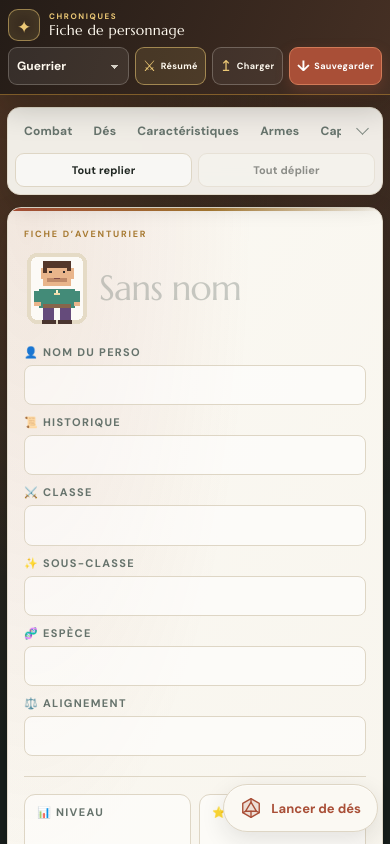
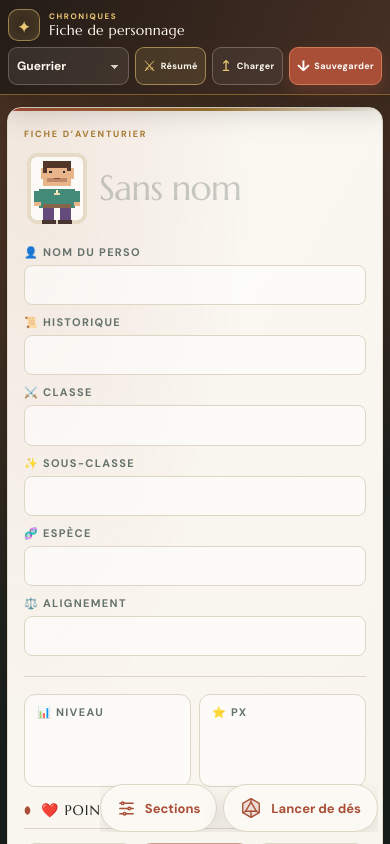
Before and after one commit to cyrilgourgouillon/fiche-perso, a React (Vite) app: page / in a window 390 px wide. Shown: the top 844 px of the page. Built offline with nearby package versions, Linux system fonts and the light colour scheme.

Commit message:
1.2.1
- Various bug fixes

```diff
--- a/src/App.jsx
+++ b/src/App.jsx
@@ -3,6 +3,7 @@ import CharacterSheet from './components/sheet/CharacterSheet.jsx';
 import CombatSummary from './components/sheet/CombatSummary.jsx';
 import DiceTray from './components/dice/DiceTray.jsx';
 import DiceFlash from './components/dice/DiceFlash.jsx';
+import SheetNav from './components/sheet/SheetNav.jsx';
 import DiceProvider from './context/DiceProvider.jsx';
 import SheetProvider from './context/SheetProvider.jsx';
 import Toolbar from './components/Toolbar.jsx';
@@ -38,7 +39,10 @@ export default function App() {
             combatSummaryOpen={showCombatSummary}
           />
           {showCombatSummary ? <CombatSummary onBack={() => setShowCombatSummary(false)} /> : <CharacterSheet />}
-          <DiceTray />
+          <div className="sheet-tools" role="group" aria-label="Outils de la fiche">
+            {!showCombatSummary && <SheetNav />}
+            <DiceTray />
+          </div>
           <DiceFlash />
           <input ref={inputRef} type="file" accept=".json" hidden onChange={importFile} />
         </main>
--- a/src/components/sheet/AvatarEditor.jsx
+++ b/src/components/sheet/AvatarEditor.jsx
@@ -47,10 +47,22 @@ const COLORS = [
   { value: 'white', label: 'Blanc', color: '#f3f1e9' },
 ];
 
-function StyleChoices({ label, field, options, selected, onChange, className = '' }) {
+function StyleChoices({ label, field, options, selected, onChange, className = '', asSelect = false }) {
   return (
     <fieldset className={`avatar-choice-group ${className}`.trim()}>
       <legend>{label}</legend>
+      {asSelect ? (
+        <select
+          className="ef avatar-style-select"
+          aria-label={label}
+          value={selected}
+          onChange={(event) => onChange(field, event.target.value)}
+        >
+          {options.map((option) => (
+            <option key={option.value} value={option.value}>{option.label}</option>
+          ))}
+        </select>
+      ) : (
         <div className="avatar-style-options">
           {options.map((option) => (
             <button
@@ -64,6 +76,7 @@ function StyleChoices({ label, field, options, selected, onChange, className = '
             </button>
           ))}
         </div>
+      )}
     </fieldset>
   );
 }
@@ -105,7 +118,7 @@ export default function AvatarEditor() {
       <div className="avatar-workshop-heading">
         <PixelAvatar data={data} />
         <div>
-          <h3>Petit héros, grande aventure</h3>
+          <h3>Petit héro, grande aventure</h3>
           <p>Compose ton aventurier en pixels.</p>
         </div>
       </div>
@@ -132,11 +145,11 @@ export default function AvatarEditor() {
 
       <div className="avatar-outfit-grid">
         <div className="avatar-outfit-card">
-          <StyleChoices label="Haut" field="avatar_shirt_style" options={SHIRT_STYLES} selected={shirtStyle} onChange={update} className="avatar-style-group" />
+          <StyleChoices label="Haut" field="avatar_shirt_style" options={SHIRT_STYLES} selected={shirtStyle} onChange={update} asSelect />
           <ColorChoices label="Couleur du haut" field="avatar_shirt_color" selected={shirtColor} onChange={update} />
         </div>
         <div className="avatar-outfit-card">
-          <StyleChoices label="Pantalon" field="avatar_trousers_style" options={TROUSER_STYLES} selected={trousersStyle} onChange={update} className="avatar-style-group" />
+          <StyleChoices label="Pantalon" field="avatar_trousers_style" options={TROUSER_STYLES} selected={trousersStyle} onChange={update} asSelect />
           <ColorChoices label="Couleur du pantalon" field="avatar_trousers_color" selected={trousersColor} onChange={update} />
         </div>
       </div>
--- a/src/components/sheet/CharacterSheet.jsx
+++ b/src/components/sheet/CharacterSheet.jsx
@@ -9,7 +9,6 @@ import NotesPanel from './NotesPanel.jsx';
 import ProficienciesPanel from './ProficienciesPanel.jsx';
 import QuestsPanel from './QuestsPanel.jsx';
 import SheetFooter from './SheetFooter.jsx';
-import SheetNav from './SheetNav.jsx';
 import SpellSlotsPanel from './SpellSlotsPanel.jsx';
 import SpellsPanel from './SpellsPanel.jsx';
 import WeaponsPanel from './WeaponsPanel.jsx';
@@ -17,7 +16,6 @@ import WeaponsPanel from './WeaponsPanel.jsx';
 export default function CharacterSheet() {
   return (
     <div className="sheet">
-      <SheetNav />
       <HeaderPanel />
       <CombatPanel />
       <AbilitiesPanel />
--- a/src/components/sheet/SheetNav.jsx
+++ b/src/components/sheet/SheetNav.jsx
@@ -20,12 +20,45 @@ export default function SheetNav() {
   const collapsedCount = FOLDABLE_SECTIONS.filter(({ id }) =>
     isFlagged(data, foldField(id)),
   ).length;
-  // narrow screens show one swipeable row of links; this opens the full list
-  const [expanded, setExpanded] = useState(false);
-  const expandLabel = expanded ? 'Réduire la liste des sections' : 'Voir toutes les sections';
+  const [open, setOpen] = useState(false);
 
   return (
-    <nav className={expanded ? 'sheet-nav expanded' : 'sheet-nav'} aria-label="Sections de la fiche">
+    <div className="sheet-nav-widget">
+      {!open ? (
+        <button
+          type="button"
+          className="sheet-tools-launcher sheet-nav-launcher"
+          aria-expanded="false"
+          onClick={() => setOpen(true)}
+        >
+          <svg className="nav-launcher-icon" viewBox="0 0 20 20" fill="none" aria-hidden="true">
+            <path d="M3 4.5h14M3 10h14M3 15.5h14" />
+            <circle cx="6" cy="4.5" r="1.4" />
+            <circle cx="13" cy="10" r="1.4" />
+            <circle cx="8" cy="15.5" r="1.4" />
+          </svg>
+          <span>Sections</span>
+        </button>
+      ) : (
+        <nav
+          className="panel sheet-nav"
+          aria-labelledby="sheet-navigation-toggle"
+        >
+          <h2 className="section-heading">
+            <button
+              type="button"
+              id="sheet-navigation-toggle"
+              className="section-title nav-panel-toggle"
+              aria-expanded="true"
+              aria-controls="sheet-navigation-content"
+              title="Masquer la navigation"
+              onClick={() => setOpen(false)}
+            >
+              Navigation
+              <span className="fold-caret" aria-hidden="true" />
+            </button>
+          </h2>
+          <div id="sheet-navigation-content">
             <div className="nav-bar">
               <ul className="nav-links">
                 {SECTIONS.map(({ id, label }) => (
@@ -36,16 +69,6 @@ export default function SheetNav() {
                   </li>
                 ))}
               </ul>
-        <button
-          type="button"
-          className="fold-button nav-more"
-          aria-expanded={expanded}
-          aria-label={expandLabel}
-          title={expandLabel}
-          onClick={() => setExpanded(!expanded)}
-        >
-          <span className="fold-caret" aria-hidden="true" />
-        </button>
             </div>
             <div className="nav-folds">
               <button
@@ -65,6 +88,9 @@ export default function SheetNav() {
                 Tout déplier
               </button>
             </div>
+          </div>
         </nav>
+      )}
+    </div>
   );
 }
--- a/src/data/sections.js
+++ b/src/data/sections.js
@@ -8,7 +8,6 @@
  */
 export const SECTIONS = [
   { id: 'combat', label: 'Combat', foldable: false },
-  { id: 'des', label: 'Dés', foldable: false },
   { id: 'caracteristiques', label: 'Caractéristiques', foldable: false },
   { id: 'armes', label: 'Armes' },
   { id: 'capacites', label: 'Capacités' },
--- a/styles/avatar.css
+++ b/styles/avatar.css
@@ -162,10 +162,16 @@
   margin-top: 7px;
 }
 
-.avatar-style-group .avatar-style-options {
-  display: grid;
-  grid-template-columns: repeat(3, minmax(0, 1fr));
-  gap: 5px;
+select.avatar-style-select {
+  width: 100%;
+  min-height: 36px;
+  margin-top: 4px;
+  padding: 6px 28px 6px 9px;
+  border: 1px solid var(--border);
+  border-radius: 7px;
+  background-color: color-mix(in srgb, var(--parch) 78%, transparent);
+  font-family: var(--ui-font);
+  font-size: 12px;
 }
 
 .avatar-style-button {
@@ -193,13 +199,14 @@
 }
 
 .avatar-outfit-card .avatar-color-group {
-  margin-top: 14px;
+  margin-top: 10px;
   padding-top: 0;
 }
 
 .avatar-color-options {
-  display: grid;
-  grid-template-columns: repeat(9, 24px);
+  display: flex;
+  flex-wrap: wrap;
+  align-items: center;
   gap: 7px;
   margin-top: 3px;
 }
@@ -207,6 +214,7 @@
 .avatar-color-button {
   width: 24px;
   height: 24px;
+  flex: 0 0 24px;
   padding: 0;
   border: 2px solid color-mix(in srgb, var(--ink) 22%, transparent);
   border-radius: 50%;
@@ -275,13 +283,13 @@
   }
 
   .avatar-color-options {
-    grid-template-columns: repeat(5, 20px);
     gap: 6px;
   }
 
   .avatar-color-button {
     width: 20px;
     height: 20px;
+    flex-basis: 20px;
   }
 
   .avatar-style-button {
@@ -309,13 +317,13 @@
   }
 
   .avatar-color-options {
-    grid-template-columns: repeat(5, 20px);
     gap: 6px;
   }
 
   .avatar-color-button {
     width: 20px;
     height: 20px;
+    flex-basis: 20px;
   }
 }
 
--- a/styles/nav.css
+++ b/styles/nav.css
@@ -25,17 +25,6 @@
   flex: 1;
   min-width: 0;
   list-style: none;
-}
-/* there is room for every link on a wide screen, so nothing to expand */
-.sheet-nav .nav-more {
-  display: none;
-}
-.sheet-nav .nav-more .fold-caret {
-  position: static;
-  margin: 0;
-}
-.sheet-nav.expanded .nav-more .fold-caret {
-  transform: rotate(180deg);
 }
 .nav-link {
   display: block;
--- a/styles/redesign.css
+++ b/styles/redesign.css
@@ -1398,8 +1398,6 @@ td .ef {
   #toolbar { padding-inline: 18px; }
   .sheet { width: min(100% - 32px, 780px); margin-top: 91px; }
   .sheet-nav { top: 78px; }
-  .nav-links { overflow-x: auto; flex-wrap: nowrap; scrollbar-width: none; }
-  .nav-links::-webkit-scrollbar { display: none; }
   .nav-link { white-space: nowrap; }
   .nav-folds .nav-fold { min-height: 34px; padding-inline: 8px; font-size: 11px; }
   .stats-row { grid-template-columns: repeat(3, minmax(0, 1fr)); }
@@ -1760,3 +1758,118 @@ td .ef {
     animation-iteration-count: 1 !important;
   }
 }
+
+/* Floating navigation and dice share one dock in the lower corner. */
+.sheet-tools {
+  position: fixed;
+  right: clamp(12px, 2vw, 24px);
+  bottom: max(12px, env(safe-area-inset-bottom));
+  z-index: 90;
+  display: flex;
+  flex-wrap: wrap-reverse;
+  align-items: end;
+  align-content: flex-end;
+  justify-content: flex-end;
+  gap: 8px;
+  width: max-content;
+  max-width: calc(100vw - 24px);
+  max-height: calc(100dvh - 24px);
+  overflow-y: auto;
+  overscroll-behavior: contain;
+}
+
+.sheet-nav-widget {
+  display: flex;
+  min-width: 0;
+  align-items: flex-end;
+}
+
+.sheet-tools .dice-widget {
+  position: static;
+  inset: auto;
+  width: auto;
+  max-width: 100%;
+  z-index: auto;
+}
+
+.sheet-tools-launcher,
+.sheet-tools .dice-launcher {
+  display: inline-flex;
+  min-height: 48px;
+  align-items: center;
+  justify-content: center;
+  gap: 9px;
+  padding: 10px 16px;
+  border: 1px solid var(--border);
+  border-radius: 999px;
+  background: var(--parch);
+  box-shadow: 0 8px 24px var(--shadow), inset 0 1px 0 rgba(255, 255, 255, 0.45);
+  color: var(--red);
+  font-family: var(--ui-font);
+  font-size: 13px;
+  font-weight: 700;
+  cursor: pointer;
+}
+
+.sheet-tools-launcher:hover,
+.sheet-tools .dice-launcher:hover {
+  border-color: var(--gold);
+  background: var(--parch-mid);
+}
+
+.sheet-tools-launcher:focus-visible,
+.sheet-tools .dice-launcher:focus-visible {
+  outline: 2px solid var(--gold);
+  outline-offset: 3px;
+}
+
+.nav-launcher-icon {
+  width: 19px;
+  height: 19px;
+  stroke: currentColor;
+  stroke-width: 1.6;
+  stroke-linecap: round;
+}
+
+.nav-launcher-icon circle { fill: var(--parch); }
+
+.sheet-tools .sheet-nav {
+  position: static;
+  top: auto;
+  z-index: auto;
+  display: flex;
+  flex-direction: column;
+  align-items: stretch;
+  gap: 0;
+  width: min(620px, calc(100vw - 24px));
+  min-height: 0;
+  max-height: min(72dvh, calc(100dvh - 100px));
+  overflow: auto;
+}
+
+.sheet-tools .sheet-nav.panel {
+  padding: clamp(17px, 2vw, 26px);
+  border: 1px solid color-mix(in srgb, var(--border) 88%, white);
+  border-radius: 17px;
+  background:
+    radial-gradient(ellipse at 95% 0%, color-mix(in srgb, var(--red) 5%, transparent), transparent 33%),
+    linear-gradient(145deg, var(--parch), var(--parch-mid));
+  box-shadow: 0 12px 34px var(--shadow), 0 2px 5px rgba(8, 14, 10, 0.09);
+}
+
+.sheet-tools .dice-widget .dice-panel {
+  width: min(500px, calc(100vw - 24px));
+  max-height: min(72dvh, calc(100dvh - 100px));
+}
+
+.sheet-tools .sheet-nav .nav-folds { margin-top: 10px; }
+.sheet-tools .sheet-nav .nav-links { flex-wrap: wrap; overflow: visible; }
+
+@media (max-width: 700px) {
+  .sheet-tools { gap: 6px; }
+  .sheet-tools .sheet-nav.panel { padding: 16px 14px; border-radius: 14px; }
+  .sheet-tools .sheet-nav .nav-bar { align-items: center; }
+  .sheet-tools .sheet-nav .nav-links { flex: 1; }
+  .sheet-tools .sheet-nav .nav-folds { width: auto; }
+  .sheet-tools .sheet-nav .nav-fold { flex: 1; }
+}
--- a/styles/responsive.css
+++ b/styles/responsive.css
@@ -55,38 +55,11 @@
   .sheet {
     margin-top: 0;
   }
-  /*
-   * Thirteen links wrap into five rows at this width — 290px of nav before the
-   * sheet even starts. One swipeable row instead, with the fold controls below it.
-   */
   .sheet-nav {
     flex-direction: column;
-    /* wrapping a column would let each row keep its max-content width */
     flex-wrap: nowrap;
     align-items: stretch;
     gap: 6px;
-  }
-  .nav-links {
-    flex-wrap: nowrap;
-    overflow-x: auto;
-    scrollbar-width: none;
-    -webkit-overflow-scrolling: touch;
-  }
-  .nav-links::-webkit-scrollbar {
-    display: none;
-  }
-  /* one row is not enough for thirteen links here: this opens the whole list */
-  .sheet-nav .nav-more {
-    display: flex;
-    flex-shrink: 0;
-  }
-  .sheet-nav.expanded .nav-links {
-    flex-wrap: wrap;
-    overflow-x: visible;
-  }
-  /* beside the first row of links rather than floating in the middle of the block */
-  .sheet-nav.expanded .nav-more {
-    align-self: flex-start;
   }
   .nav-link {
     padding: 7px 9px;
```
Also changed, not shown: 4 other files (tests, documents, lock files or other folders). Lines whose indentation alone changed are shown as unchanged.
